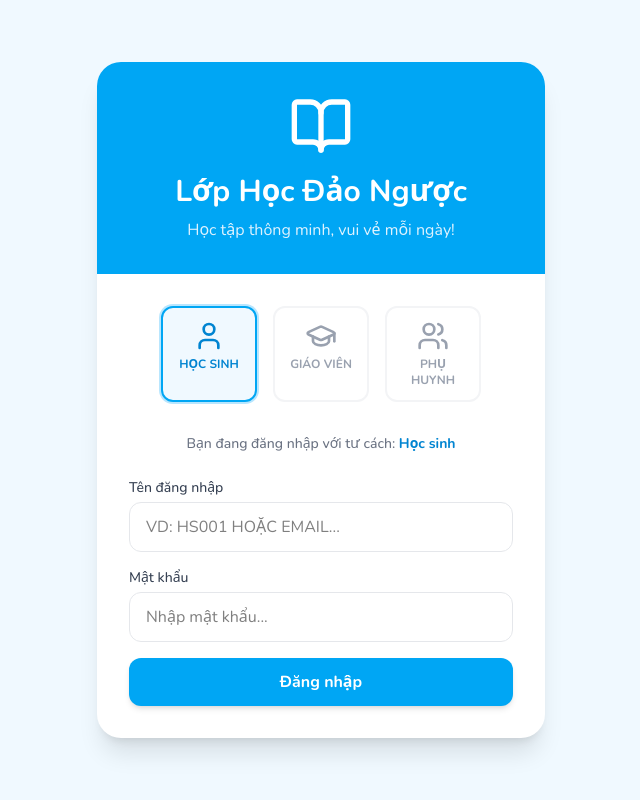
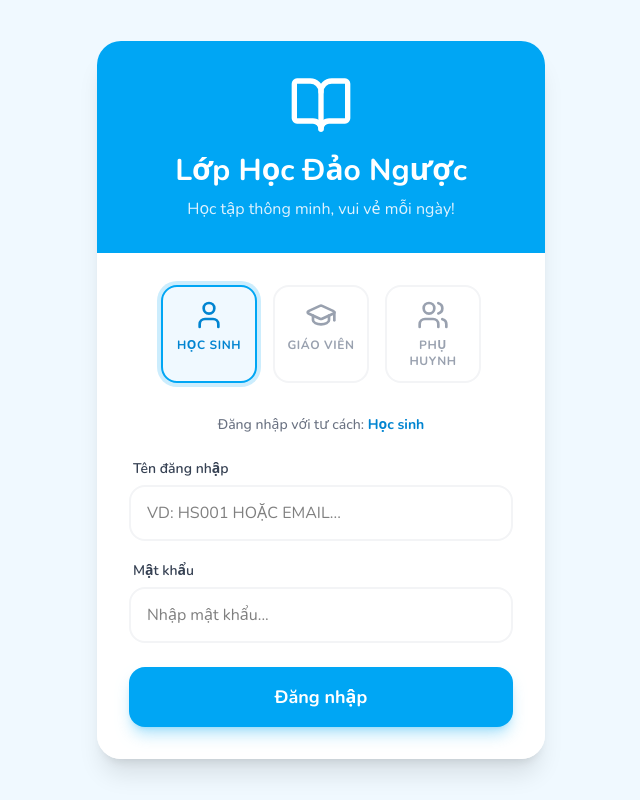
Before and after one commit to pyvqcproject-collab/quanlyhocsinh-l3, a React (Vite) app: page /login in a window 1280 px wide. Shown: the whole page, without its empty margins (319-959 px from the left). Built offline with nearby package versions, Linux system fonts and the light colour scheme; no server answers.

Commit message:
Update Login.tsx

```diff
--- a/src/pages/Login.tsx
+++ b/src/pages/Login.tsx
@@ -150,51 +150,52 @@ export default function Login() {
   };
 
   return (
-    <div className="min-h-screen bg-sky-50 flex items-center justify-center p-4">
-      <div className="bg-white rounded-3xl shadow-xl w-full max-w-md overflow-hidden">
-        <div className="bg-sky-500 p-8 text-center text-white">
+    <div className="min-h-screen bg-gray-50 md:bg-sky-50 flex flex-col md:items-center md:justify-center md:p-4">
+      <div className="bg-white md:rounded-3xl md:shadow-xl w-full max-w-md mx-auto overflow-hidden flex-1 flex flex-col md:flex-none md:min-h-0">
+        <div className="bg-sky-500 p-8 pt-12 md:pt-8 text-center text-white rounded-b-[2.5rem] md:rounded-none shadow-lg md:shadow-none relative z-10">
           <BookOpen className="w-16 h-16 mx-auto mb-4" />
           <h1 className="text-3xl font-bold">Lớp Học Đảo Ngược</h1>
           <p className="text-sky-100 mt-2">Học tập thông minh, vui vẻ mỗi ngày!</p>
         </div>
 
-        <div className="p-8">
-          <div className="flex justify-center gap-4 mb-8">
-            <button type="button" onClick={() => setDemoUser("student")} className={`flex flex-col items-center p-3 rounded-xl border-2 transition-all w-24 ${role === "student" ? "border-sky-500 bg-sky-50 text-sky-600 ring-2 ring-sky-200" : "border-gray-100 text-gray-400 hover:border-sky-200"}`}>
-              <User className="w-8 h-8 mb-1" />
-              <span className="text-xs font-bold uppercase">Học sinh</span>
+        <div className="p-6 md:p-8 flex-1 flex flex-col justify-center -mt-6 md:mt-0 pt-10 md:pt-8 bg-gray-50 md:bg-white">
+          <div className="bg-white md:bg-transparent p-6 md:p-0 rounded-3xl md:rounded-none shadow-sm md:shadow-none border border-gray-100 md:border-none mb-6 md:mb-0">
+            <div className="flex justify-between md:justify-center gap-2 sm:gap-4 mb-8">
+              <button type="button" onClick={() => setDemoUser("student")} className={`flex flex-col items-center p-2 sm:p-3 rounded-2xl border-2 transition-all flex-1 md:w-24 md:flex-none ${role === "student" ? "border-sky-500 bg-sky-50 text-sky-600 ring-4 ring-sky-500/20" : "border-gray-100 text-gray-400 hover:border-sky-200 bg-gray-50 md:bg-white"}`}>
+                <User className="w-7 h-7 sm:w-8 sm:h-8 mb-1.5" />
+                <span className="text-[10px] sm:text-xs font-bold uppercase tracking-wider">Học sinh</span>
               </button>
-            <button type="button" onClick={() => setDemoUser("teacher")} className={`flex flex-col items-center p-3 rounded-xl border-2 transition-all w-24 ${role === "teacher" ? "border-amber-500 bg-amber-50 text-amber-600 ring-2 ring-amber-200" : "border-gray-100 text-gray-400 hover:border-amber-200"}`}>
-              <GraduationCap className="w-8 h-8 mb-1" />
-              <span className="text-xs font-bold uppercase">Giáo viên</span>
+              <button type="button" onClick={() => setDemoUser("teacher")} className={`flex flex-col items-center p-2 sm:p-3 rounded-2xl border-2 transition-all flex-1 md:w-24 md:flex-none ${role === "teacher" ? "border-amber-500 bg-amber-50 text-amber-600 ring-4 ring-amber-500/20" : "border-gray-100 text-gray-400 hover:border-amber-200 bg-gray-50 md:bg-white"}`}>
+                <GraduationCap className="w-7 h-7 sm:w-8 sm:h-8 mb-1.5" />
+                <span className="text-[10px] sm:text-xs font-bold uppercase tracking-wider">Giáo viên</span>
               </button>
-            <button type="button" onClick={() => setDemoUser("parent")} className={`flex flex-col items-center p-3 rounded-xl border-2 transition-all w-24 ${role === "parent" ? "border-emerald-500 bg-emerald-50 text-emerald-600 ring-2 ring-emerald-200" : "border-gray-100 text-gray-400 hover:border-emerald-200"}`}>
-              <Users className="w-8 h-8 mb-1" />
-              <span className="text-xs font-bold uppercase">Phụ huynh</span>
+              <button type="button" onClick={() => setDemoUser("parent")} className={`flex flex-col items-center p-2 sm:p-3 rounded-2xl border-2 transition-all flex-1 md:w-24 md:flex-none ${role === "parent" ? "border-emerald-500 bg-emerald-50 text-emerald-600 ring-4 ring-emerald-500/20" : "border-gray-100 text-gray-400 hover:border-emerald-200 bg-gray-50 md:bg-white"}`}>
+                <Users className="w-7 h-7 sm:w-8 sm:h-8 mb-1.5" />
+                <span className="text-[10px] sm:text-xs font-bold uppercase tracking-wider">Phụ huynh</span>
               </button>
             </div>
 
             <div className="mb-6 text-center">
               <p className="text-sm font-medium text-gray-500">
-              Bạn đang đăng nhập với tư cách: <span className={`font-bold ${role === 'teacher' ? 'text-amber-600' : role === 'student' ? 'text-sky-600' : 'text-emerald-600'}`}>
+                Đăng nhập với tư cách: <span className={`font-bold ${role === 'teacher' ? 'text-amber-600' : role === 'student' ? 'text-sky-600' : 'text-emerald-600'}`}>
                   {role === 'teacher' ? 'Giáo viên' : role === 'student' ? 'Học sinh' : 'Phụ huynh'}
                 </span>
               </p>
             </div>
 
-          <form onSubmit={handleLogin} className="space-y-4">
+            <form onSubmit={handleLogin} className="space-y-5">
               <div>
-              <label className="block text-sm font-medium text-gray-700 mb-1">Tên đăng nhập</label>
-              <input type="text" value={email} onChange={e => setEmail(e.target.value)} onBlur={e => setEmail(e.target.value.toUpperCase())} disabled={isLoading} className="w-full px-4 py-3 rounded-xl border border-gray-200 focus:ring-2 focus:ring-sky-500 focus:border-sky-500 outline-none transition-all disabled:bg-gray-100 disabled:text-gray-400 uppercase" placeholder="VD: HS001 hoặc email..." required />
+                <label className="block text-sm font-semibold text-gray-700 mb-1.5 ml-1">Tên đăng nhập</label>
+                <input type="text" value={email} onChange={e => setEmail(e.target.value)} onBlur={e => setEmail(e.target.value.toUpperCase())} disabled={isLoading} className="w-full px-4 py-3.5 rounded-2xl border-2 border-gray-100 focus:ring-0 focus:border-sky-500 outline-none transition-all disabled:bg-gray-100 disabled:text-gray-400 uppercase bg-gray-50 md:bg-white text-base" placeholder="VD: HS001 hoặc email..." required />
               </div>
               <div>
-              <label className="block text-sm font-medium text-gray-700 mb-1">Mật khẩu</label>
-              <input type="password" value={password} onChange={e => setPassword(e.target.value)} disabled={isLoading} className="w-full px-4 py-3 rounded-xl border border-gray-200 focus:ring-2 focus:ring-sky-500 focus:border-sky-500 outline-none transition-all disabled:bg-gray-100 disabled:text-gray-400" placeholder="Nhập mật khẩu..." required />
+                <label className="block text-sm font-semibold text-gray-700 mb-1.5 ml-1">Mật khẩu</label>
+                <input type="password" value={password} onChange={e => setPassword(e.target.value)} disabled={isLoading} className="w-full px-4 py-3.5 rounded-2xl border-2 border-gray-100 focus:ring-0 focus:border-sky-500 outline-none transition-all disabled:bg-gray-100 disabled:text-gray-400 bg-gray-50 md:bg-white text-base" placeholder="Nhập mật khẩu..." required />
               </div>
-            <button type="submit" disabled={isLoading} className="w-full bg-sky-500 hover:bg-sky-600 text-white font-bold py-3 px-4 rounded-xl transition-colors shadow-md hover:shadow-lg mt-4 flex justify-center items-center gap-2 disabled:bg-sky-300 disabled:cursor-not-allowed">
+              <button type="submit" disabled={isLoading} className="w-full bg-sky-500 hover:bg-sky-600 active:bg-sky-700 text-white font-bold py-4 px-4 rounded-2xl transition-all shadow-lg shadow-sky-500/30 mt-6 flex justify-center items-center gap-2 disabled:bg-sky-300 disabled:shadow-none disabled:cursor-not-allowed text-lg">
                 {isLoading ? (
                   <>
-                  <Loader2 className="w-5 h-5 animate-spin" />
+                    <Loader2 className="w-6 h-6 animate-spin" />
                     Đang xử lý...
                   </>
                 ) : (
@@ -205,5 +206,6 @@ export default function Login() {
           </div>
         </div>
       </div>
+    </div>
   );
 }
```
Lines whose indentation alone changed are shown as unchanged.
